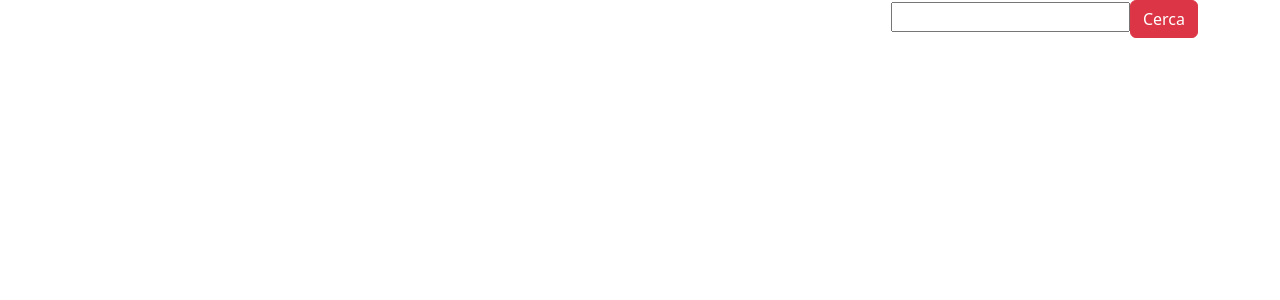
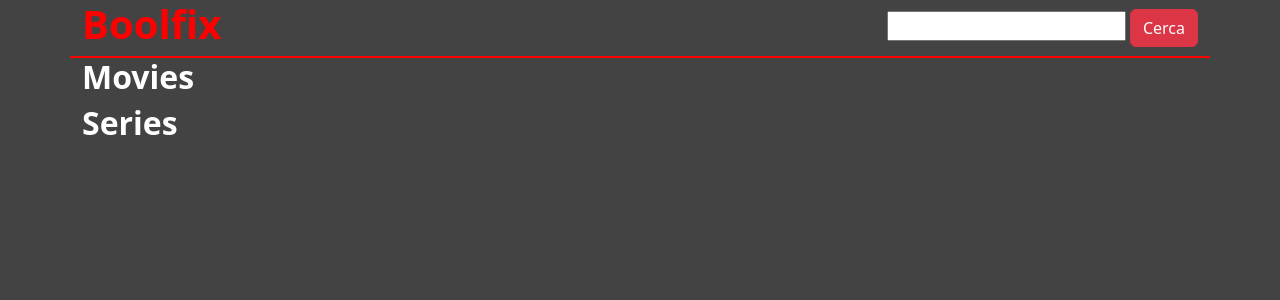
Before and after one commit to Gabridg/vue-boolfix, a Vue app: page / in a window 1280 px wide. Shown: the top 300 px of the page. Built offline with nearby package versions, Linux system fonts and the light colour scheme.

Commit message:
milestone 2 complete

```diff
--- a/package.json
+++ b/package.json
@@ -8,6 +8,7 @@
     "lint": "vue-cli-service lint"
   },
   "dependencies": {
+    "axios": "^0.27.2",
     "bootstrap": "^5.2.0",
     "core-js": "^3.8.3",
     "vue": "^2.6.14"
--- a/src/App.vue
+++ b/src/App.vue
@@ -1,19 +1,84 @@
 <template>
   <div id="app">
-    <Header></Header>
+    <Header @search="startSearch" @key.up="enter" />
+    <section class="movies container">
+      <h2 class="fw-bold">Movies</h2>
+      <ProductionCard v-for="movie in movies" :key="movie.id" :production="movie" />
+    </section>
+
+    <section class="series container">
+      <h2 class="fw-bold">Series</h2>
+      <ProductionCard v-for="serie in series" :key="serie.id" :production="serie" />
+    </section>
   </div>
 </template>
 
 <script>
+import axios from "axios";
 import Header from './components/TheHeader.vue';
+import ProductionCard from "./components/ProductionCard.vue";
 
 export default {
   name: 'App',
   components: {
     Header,
+    ProductionCard,
+  },
+  data() {
+    return {
+      movies: [],
+      series: [],
+      api: {
+        key: 'd8b1d95de4ff2136d2f7b550cf11c6b9',
+        baseUri: 'https://api.themoviedb.org/3',
+        language: 'it-IT',
+      }
+    }
+  },
+  methods: {
+    startSearch(query) {
+      if (!query) {
+        this.movies = this.series = [];
+        return;
+      }
+
+      const { key, language } = this.api;
+
+      const config = {
+        params: {
+          api_key: key,
+          language,
+          query,
+        }
+      };
+
+      this.fetchedData('/search/movie', config, "movies");
+      this.fetchedData('/search/tv', config, "series");
+    },
+
+    fetchedData(endpoint, config, target) {
+      axios.get(`${this.api.baseUri}${endpoint}`, config).then((res) => {
+        this[target] = res.data.results;
+      });
+    },
   }
 }
 </script>
 
 <style lang="scss">
+@import'./assets/SCSS/style.scss';
+
+body {
+  background-color: #434343;
+
+  h2 {
+    color: #fff;
+  }
+
+  ul {
+    list-style: none;
+    color: #fff;
+    font-weight: 800;
+  }
+}
 </style>
--- /dev/null
+++ b/src/components/ProductionCard.vue
@@ -0,0 +1,37 @@
+<template>
+    <ul>
+        <li> <img :src="movie.poster_path" alt="copertina film"></li>
+        <li>{{ production.title || production.name }}</li>
+        <li>{{ production.original_title || production.original_name }}</li>
+        <li>
+            <img v-if="hasFlag" :src="flagSrc" :alt="production.original_language">
+            <span v-else>{{ production.original_language }}</span>
+        </li>
+        <li>{{ production.vote_average }}</li>
+    </ul>
+</template>
+
+<script>
+export default {
+    name: 'ProductionCard',
+    props: {
+        production: Object,
+    },
+    computed: {
+        hasFlag() {
+            const flags = ['it', 'en'];
+            return flags.includes(this.production.original_language);
+        },
+        flagSrc() {
+            return require(`../assets/img/${this.production.original_language}`);
+        }
+    }
+}
+
+</script>
+
+<style lang="scss" scoped>
+img {
+    width: 50%;
+}
+</style>
--- a/src/components/TheHeader.vue
+++ b/src/components/TheHeader.vue
@@ -1,10 +1,10 @@
 <template>
     <div class="container">
         <div class="d-flex justify-content-between align-items-center">
-            <h1></h1>
+            <h1>Boolfix</h1>
             <div>
-                <input type="text">
-                <button class="btn btn-danger">Cerca</button>
+                <input type="text" class="me-1" v-model.trim="term" @keyup.enter="emitSearch">
+                <button class="btn btn-danger" @click="emitSearch">Cerca</button>
             </div>
         </div>
     </div>
@@ -13,9 +13,28 @@
 <script>
 export default {
     name: "TheHeader",
+    data() {
+        return {
+            term: ''
+        }
+    },
+    methods: {
+        emitSearch() {
+            this.$emit('search', this.term)
+        }
+    }
 }
 </script>
 
-<style lang="scss">
+<style lang="scss" scoped>
 @import'../assets/Scss/style.scss';
+
+.container {
+    border-bottom: 2px solid red;
+}
+
+h1 {
+    color: #f00;
+    font-weight: bold;
+}
 </style>
```
Also changed, not shown: src/assets/logo.png (deleted), 1 other file (tests, documents, lock files or other folders).
